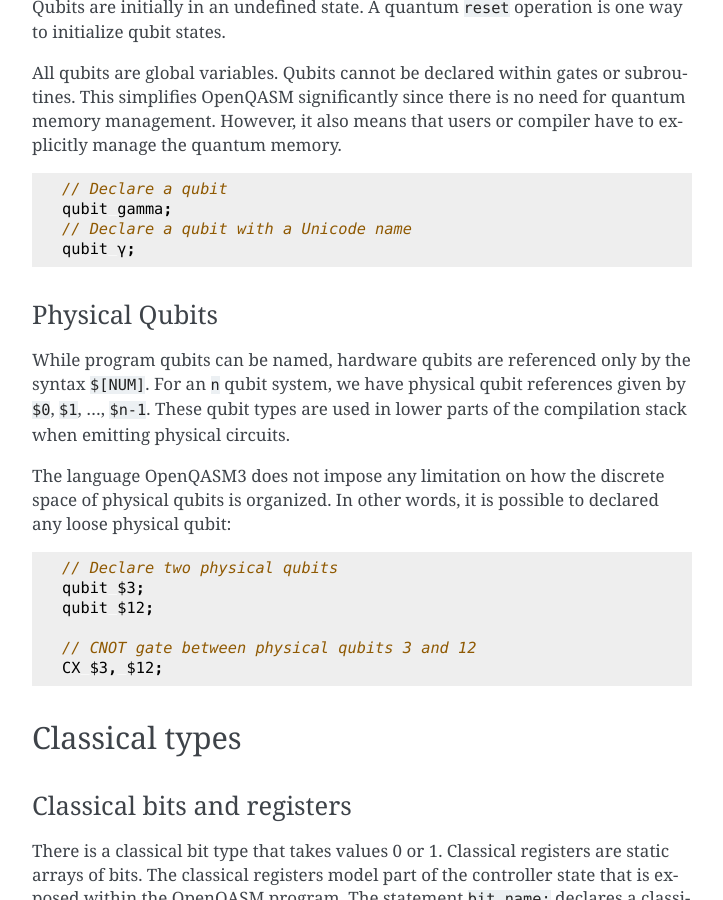
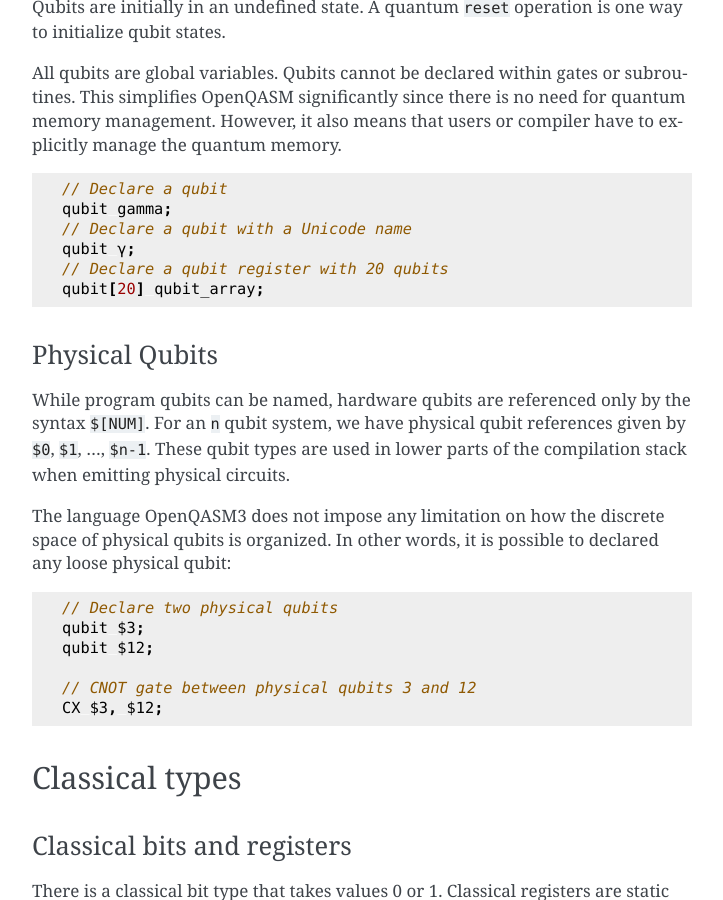
Before and after one commit to openqasm/openqasm, a Sphinx documentation site: the page built from source/language/types.rst, in a window 1280 px wide and 900 px high, scrolled down 1323 px. Shown: the whole window, without its empty margins (388-1111 px from the left). Built offline with Sphinx 7.4.7, drawn with Linux system fonts in a browser that asks for light colours; cross-references to code outside the pages are shown as plain code.

Commit message:
Update source/language/types.rst

```diff
--- a/source/language/types.rst
+++ b/source/language/types.rst
@@ -75,6 +75,8 @@
    qubit gamma;
    // Declare a qubit with a Unicode name
    qubit γ;
+   // Declare a qubit register with 20 qubits
+   qubit[20] qubit_array;
 
 Physical Qubits
 ~~~~~~~~~~~~~~~
```
